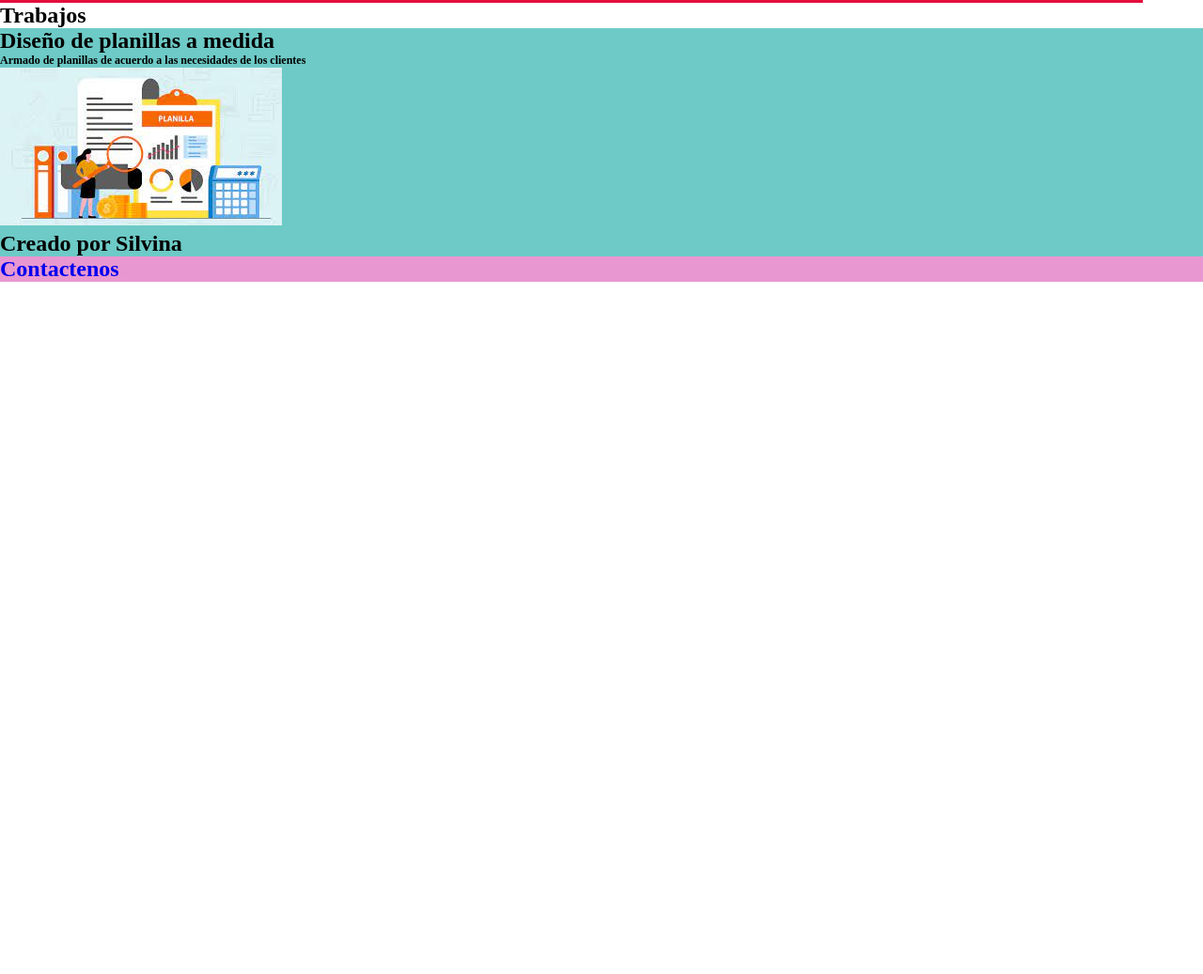
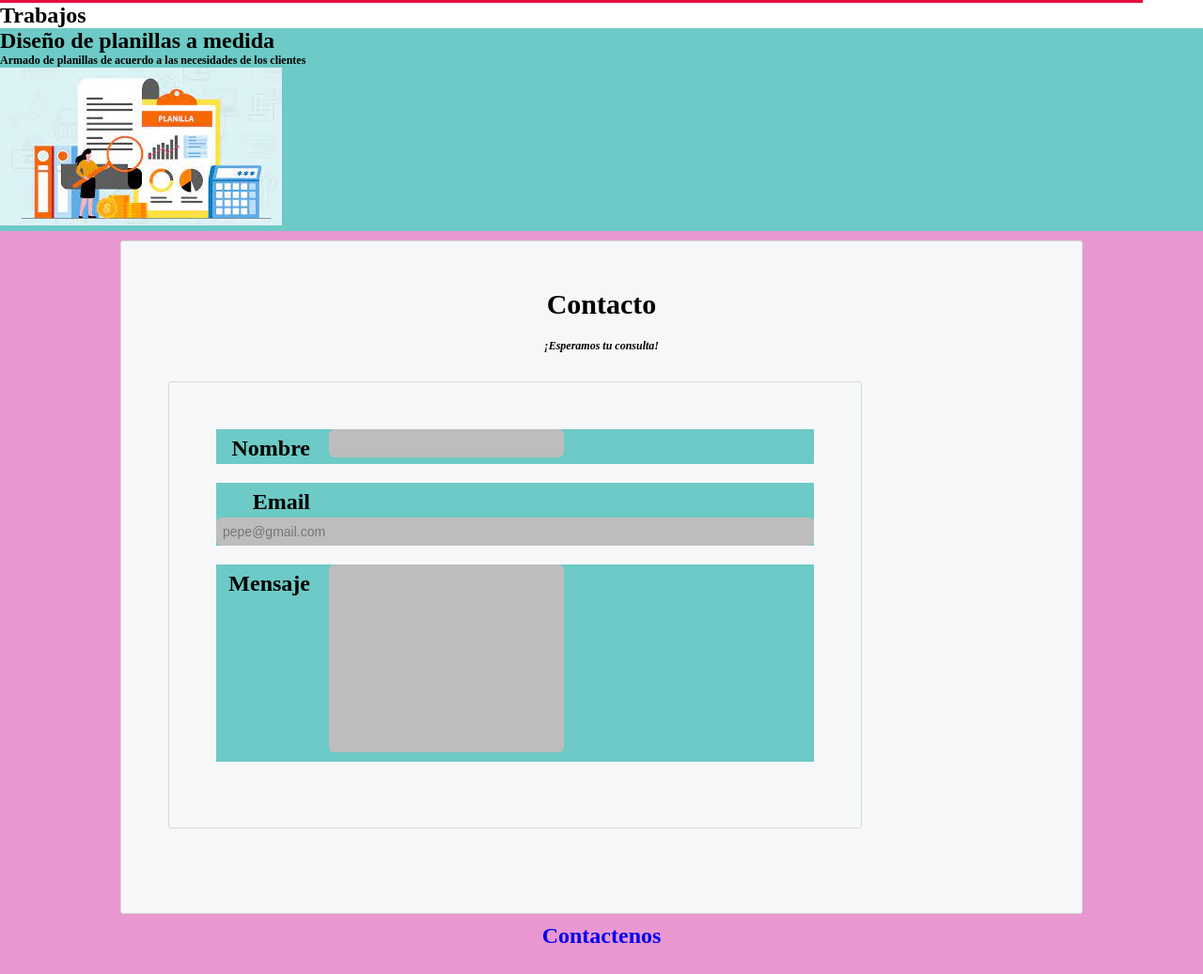
Before and after one commit to Silvinaval/miprimeraweb-sil, a plain HTML site: page index.html in a window 1280 px wide. Shown: the part 1544-2581 px from the top of the page at 94% size. Before the commit the page ends 1844 px from the top, so only its background shows below. Drawn offline with Linux system fonts and the light colour scheme.

Commit message:
actualizacion

```diff
--- a/index.html
+++ b/index.html
@@ -80,7 +80,35 @@
 
 </section>
  <footer id="Contacto">
-    <div>Creado por Silvina</div>
+
+    <div class="form-header">
+        <h1>Contacto</h1>
+        <p><em>¡Esperamos tu consulta!</em></p>
+
+        <form action="" method="get" class="formulario">
+
+            <div class="form-row">
+                <label for="nombre">Nombre</label>
+                <input id="nombre" name="nombre" type="text" />
+            </div>
+
+            <div class="form-row">
+                <label for="email">Email</label>
+                <input
+                  id="email"
+                  name="email"
+                  type="email"
+                  placeholder="pepe@gmail.com"
+                />
+              </div>
+
+              <div class="form-row">
+                <label for="mensaje">Mensaje</label>
+                <textarea id="mensaje" name="mensaje"></textarea>
+              </div>
+        </form>
+
+    </div>
     <a href="https://wa.me/2616992636">Contactenos</a>
     <br>
 
--- a/styles.css
+++ b/styles.css
@@ -190,9 +190,115 @@ p{font-size: 12px;}
           font-family: Arial, Helvetica, sans-serif;
 }
 footer
-        {background-color: rgb(233, 151, 208);
+        {
+          background-color: rgb(233, 151, 208);
                 width: 100%;}
 
+footer {
+        display: flex;
+        flex-direction: column;
+        align-items: center;
+        }
+
+        .form-header {
+          text-align: center;
+          background-color: #f6f7f8;
+          border: 1px solid #d6d9dc;
+          border-radius: 3px;
+
+          width: 80%;
+          margin: 10px auto;
+          padding: 50px;
+        }
+
+        .form-header h1 {
+          font-size: 30px;
+          margin-bottom: 20px;
+        }
+
+        /* ------------- Formulario ------------- */
+
+.formulario {
+          background-color: #f6f7f8;
+          border: 1px solid #d6d9dc;
+          border-radius: 3px;
+
+          width: 80%;
+          padding: 50px;
+          margin: 30px 0 40px 0;
+        }
+/* ------------- Campos del Formulario ------------- */
+
+.form-row {
+  margin-bottom: 40px;
+  display: flex;
+  justify-content: flex-start;
+  flex-direction: column;
+  flex-wrap: wrap;
+}
+
+.form-row input[type="text"],
+.form-row input[type="email"]
+
+{
+  background-color: #bdbdbd;
+  border: 0;
+  border-radius: 6px;
+  width: 100%;
+  padding: 7px;
+  font-size: 14px;
+}
+
+.form-row label {
+  margin-bottom: 3px;
+  text-align: initial;
+}
+
+.form-row textarea {
+  font-family: "Helvetica", "Arial", sans-serif;
+  font-size: 14px;
+
+
+  background-color: #bdbdbd;
+  border: 0;
+  border-radius: 6px;
+  min-height: 200px;
+  margin-bottom: 10px;
+  padding: 7px;
+  resize: none;
+
+
+  width: 100%;
+}
+/* ------------- Para Pantallas de más de 700px ------------- */
+
+
+.form-row textarea {
+    width: 250px;
+  }
+
+/* ------------- Para Pantallas de más de 700px ------------- */
+@media only screen and (min-width: 700px) {
+  .form-header {
+    padding: 50px;
+  }
+
+  .form-row {
+    flex-direction: row;
+    align-items: flex-start;
+    margin-bottom: 20px;
+  }
+  .form-row input[type="text"] {
+    width: 250px;
+    height: initial;
+  }
+  .form-row label {
+    text-align: right;
+    width: 120px;
+    margin-top: 7px;
+    padding-right: 20px;
+  }
+}
 /*PSEUDO CLASES
 Estos se utilizan para cuando pase el mouse por encisa cambie algo
 ya sea el color de fondo, color de fuente)*/
```
